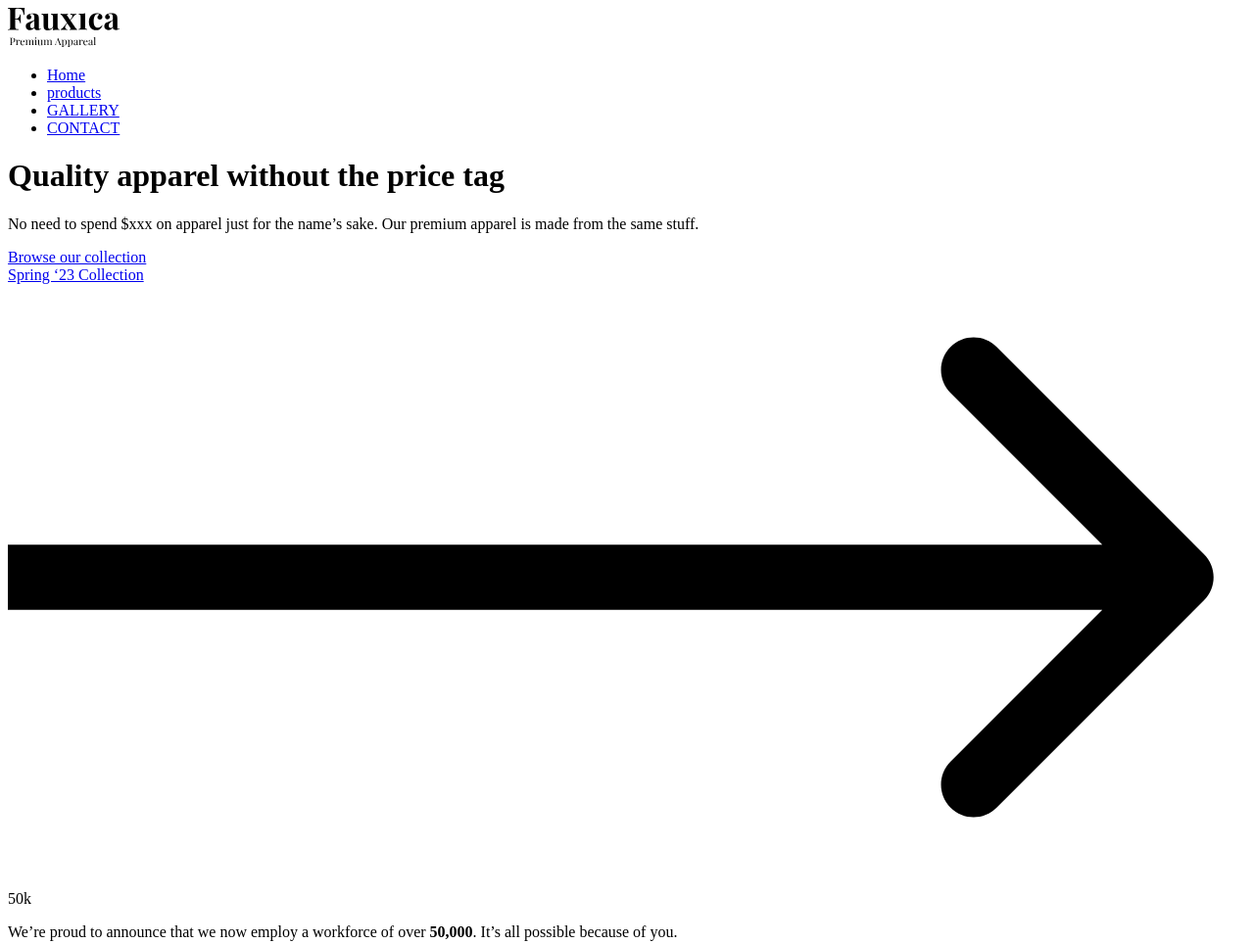
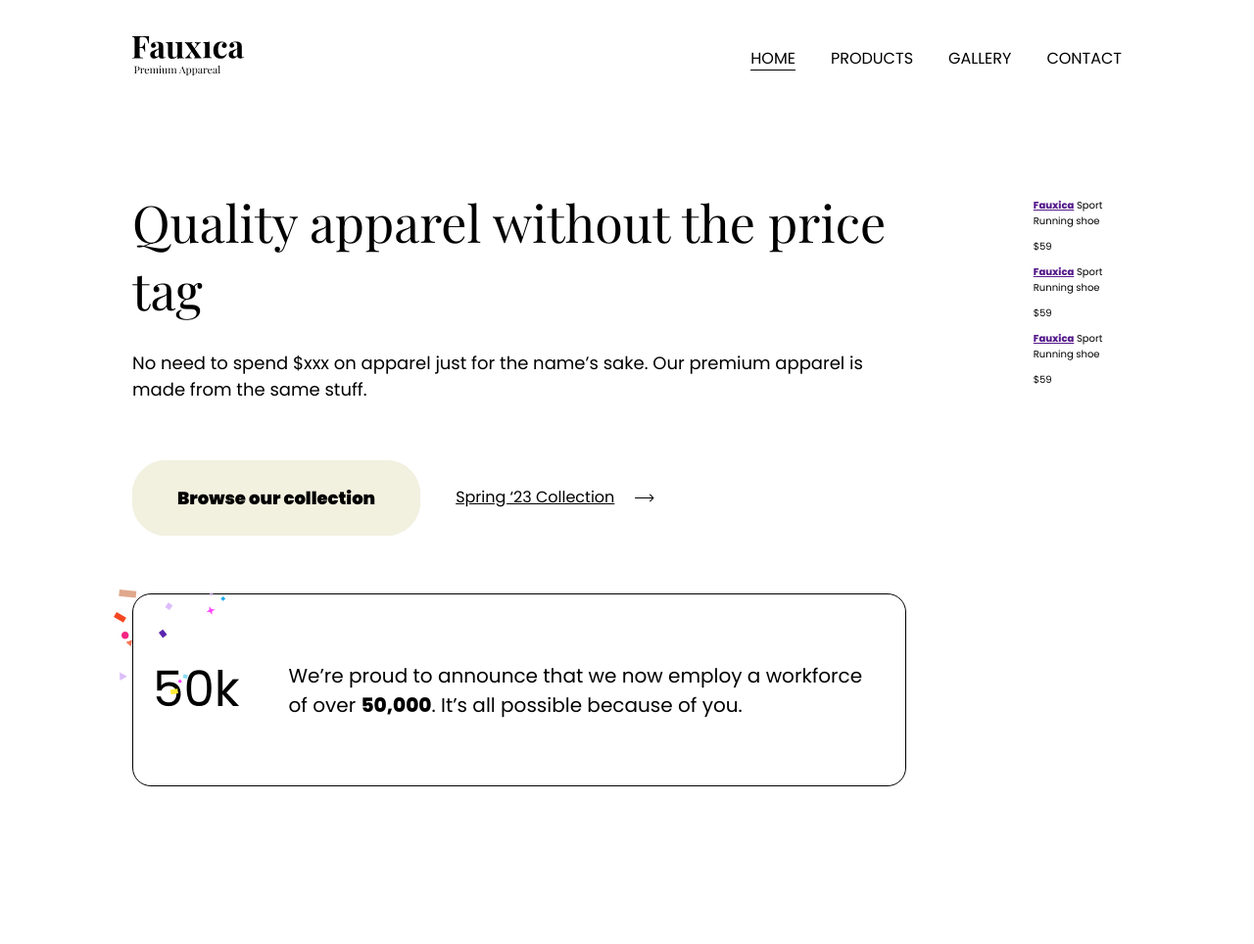
Before and after one commit to Tesla-g/FaxicaaByDesignCourse, a plain HTML site: page index.html in a window 1280 px wide. Shown: the top 964 px of the page at 98% size. After the commit the page ends 811 px from the top, so only its background shows below. Drawn offline with nearby package versions, Linux system fonts and the light colour scheme.

Commit message:
left colum styling done

```diff
--- a/css/main.css
+++ b/css/main.css
@@ -0,0 +1,106 @@
+* {
+  font-family: "Poppins";
+}
+
+html {
+  margin: 0;
+
+  font-size: 62.5%;
+}
+.wrapper {
+  margin: 3.7em 12.7em 0 12.7em;
+}
+header {
+  display: flex;
+  justify-content: space-between;
+  align-items: center;
+}
+nav ul {
+  display: flex;
+  gap: 3.6em;
+  margin: 0;
+  padding: 0;
+  list-style-type: none;
+}
+nav ul li a {
+  text-decoration: none;
+
+  font-size: 1.6rem;
+  text-transform: uppercase;
+  color: black;
+}
+.active {
+  position: relative;
+  border-bottom: 1px solid black;
+}
+.content {
+  margin-top: 11em;
+  display: flex;
+  gap: 13em;
+  /* flex-grow: 1; */
+}
+h1 {
+  margin: 0;
+  font-weight: 400;
+  font-size: 5.2rem;
+
+  font-family: "Playfair Display";
+}
+.left-col-content {
+  font-size: 1.8rem;
+  margin: 0;
+  margin-top: 1.5em;
+}
+.left-col-cta {
+  display: flex;
+  gap: 3.6em;
+  margin: 8.4em 0em;
+  align-content: baseline;
+}
+.left-col-btnss {
+  display: flex;
+  gap: 2.1em;
+  flex-wrap: wrap;
+}
+
+.left-col-btnss svg {
+  width: 2em;
+}
+
+.left-col-btnss a {
+  font-size: 1.6em;
+  color: black;
+}
+.left-col-btn {
+  text-decoration: none;
+  font-weight: 900;
+  font-size: 1.8rem;
+  color: black;
+  border: 1px solid #f2f0df;
+  border-radius: 1.9em;
+  background-color: #f2f0df;
+  padding: 1.4em 2.5em;
+}
+
+.left-col-down-content {
+  display: flex;
+  align-items: center;
+  gap: 5em;
+  border: 1.5px solid black;
+  border-radius: 1.9em;
+  padding: 1em 2em;
+  position: relative;
+}
+.emplyess {
+  font-size: 5rem;
+}
+.emplyee-desc {
+  font-size: 2rem;
+}
+
+.left-col-down-content img {
+  position: absolute;
+  top: -5px;
+  left: -20px;
+  z-index: 999;
+}
--- /dev/null
+++ b/flexboxPRactice/flex.css
@@ -0,0 +1,52 @@
+* {
+  box-sizing: border-box;
+}
+
+.wrapper {
+  height: auto;
+  display: flex;
+  border: 10px solid gold;
+  min-height: 100vh;
+  flex-direction: row;
+  flex-wrap: wrap;
+}
+.box {
+  text-align: center;
+  padding: 10px;
+  font-size: 100px;
+  color: white;
+}
+.box1 {
+  background: #1abc9c;
+}
+.box2 {
+  background: #3498db;
+}
+.box3 {
+  background: #9b59b6;
+}
+.box4 {
+  background: #34495e;
+}
+.box5 {
+  background: #f1c40f;
+}
+.box6 {
+  background: #e67e22;
+}
+.box7 {
+  background: #e74c3c;
+}
+.box8 {
+  background: #bdc3c7;
+}
+.box9 {
+  background: #2ecc71;
+}
+.box10 {
+  background: #16a085;
+}
+.box {
+  width: 300px;
+  margin: 10px;
+}
--- a/index.html
+++ b/index.html
@@ -5,6 +5,20 @@
     <meta http-equiv="X-UA-Compatible" content="IE=edge" />
     <meta name="viewport" content="width=device-width, initial-scale=1.0" />
     <title>Faxucia</title>
+    <link rel="preconnect" href="https://fonts.googleapis.com" />
+    <link rel="preconnect" href="https://fonts.gstatic.com" crossorigin />
+    <link
+      href="https://fonts.googleapis.com/css2?family=Poppins:wght@400;500;600;800;900&display=swap"
+      rel="stylesheet"
+    />
+
+    <link rel="preconnect" href="https://fonts.googleapis.com" />
+    <link rel="preconnect" href="https://fonts.gstatic.com" crossorigin />
+    <link
+      href="https://fonts.googleapis.com/css2?family=Playfair+Display:wght@400;500;600;700;800&family=Poppins:ital,wght@0,400;0,600;1,500&display=swap"
+      rel="stylesheet"
+    />
+    <link rel="stylesheet" href="css/main.css" />
   </head>
   <body>
     <div class="wrapper">
@@ -12,7 +26,7 @@
         <a href="#"><img src="images/fauxica.svg" alt="faxucasvg" /></a>
         <nav>
           <ul>
-            <li><a href="#">Home</a></li>
+            <li><a href="#" class="active">Home</a></li>
             <li><a href="#">products</a></li>
             <li><a href="#">GALLERY</a></li>
             <li><a href="#">CONTACT</a></li>
@@ -30,23 +44,35 @@
             </p>
 
             <div class="left-col-cta">
-              <div>
+              <div class="left-col-cta-one">
                 <a href="#" class="left-col-btn">Browse our collection</a>
               </div>
-              <a href="#" class="left-col-rigth-bta"
-                >Spring ‘23 Collection
-                <img src="images/Arrow.svg" alt="aroow-svg file" />
-              </a>
+              <div class="left-col-btnss">
+                <a href="#" class="left-col-rigth-bta"
+                  >Spring ‘23 Collection
+                </a>
+
+                <svg
+                  viewBox="0 0 19 9"
+                  fill="none"
+                  xmlns="http://www.w3.org/2000/svg"
+                >
+                  <path
+                    d="M18.3536 4.85355C18.5488 4.65829 18.5488 4.34171 18.3536 4.14645L15.1716 0.964466C14.9763 0.769204 14.6597 0.769204 14.4645 0.964466C14.2692 1.15973 14.2692 1.47631 14.4645 1.67157L17.2929 4.5L14.4645 7.32843C14.2692 7.52369 14.2692 7.84027 14.4645 8.03553C14.6597 8.2308 14.9763 8.2308 15.1716 8.03553L18.3536 4.85355ZM0 5H18V4H0V5Z"
+                    fill="black"
+                  />
+                </svg>
+              </div>
             </div>
 
             <div class="left-col-down-content">
               <p class="emplyess">50k</p>
-            </div>
-            <div class="left-enployee-desc">
+
               <p class="emplyee-desc">
                 We’re proud to announce that we now employ a workforce of over
                 <strong>50,000</strong>. It’s all possible because of you.
               </p>
+              <img src="images/confetti.svg" alt="" />
             </div>
           </div>
 
```
Also changed, not shown: flexboxPRactice/flex.html (added, +24 -0 lines), gridpractice/grid.html (+31 -2 lines).
